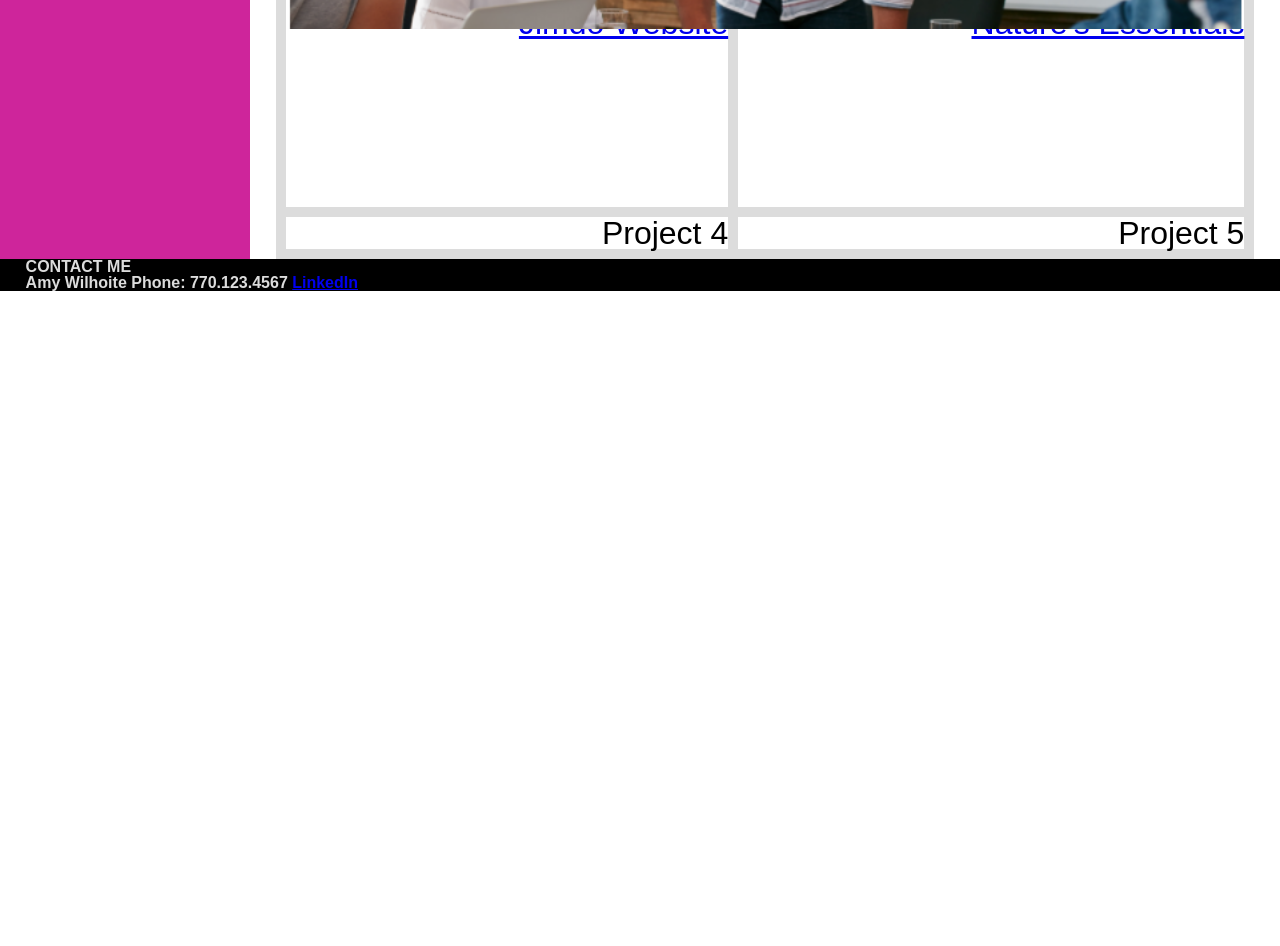
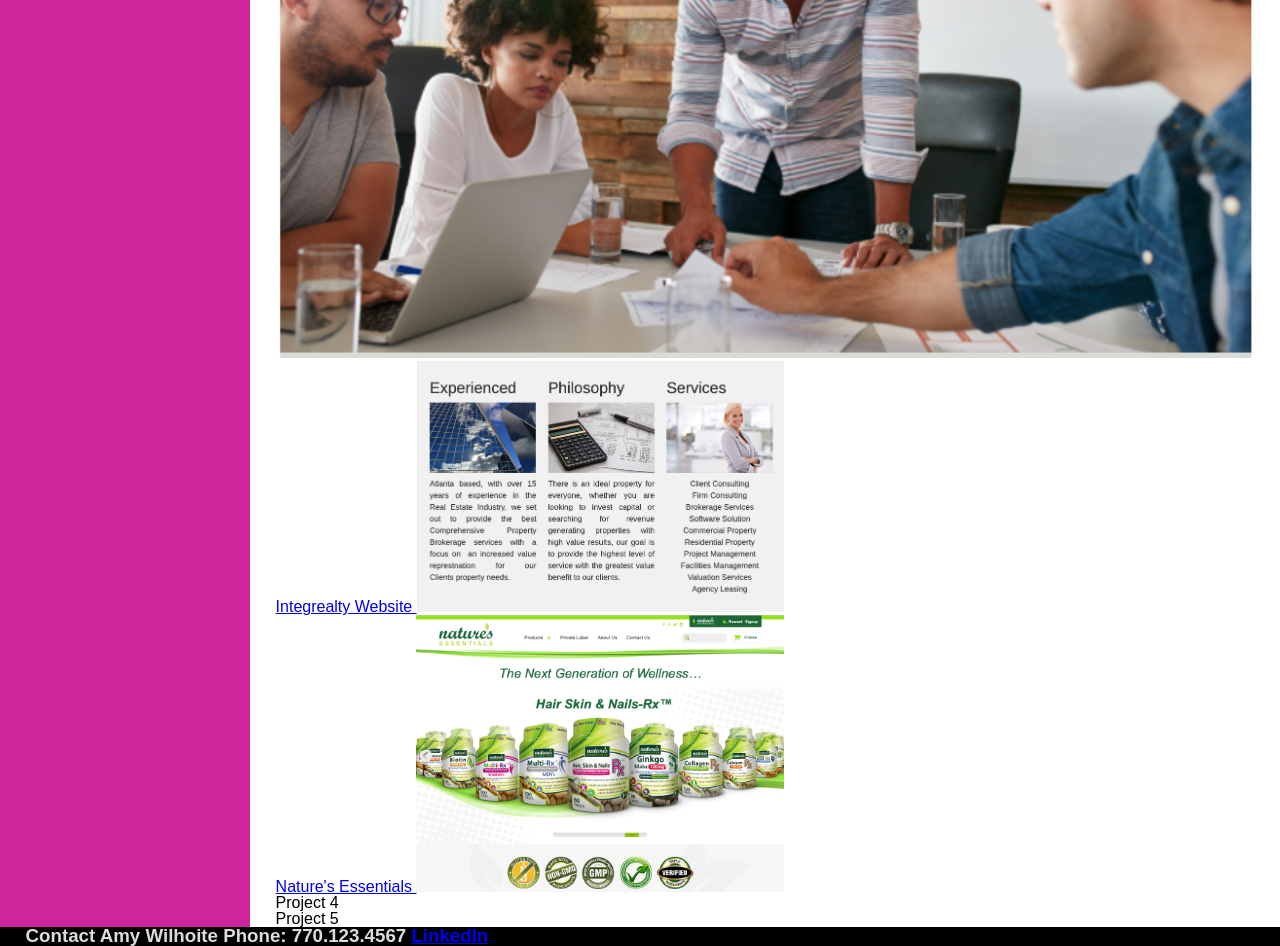
Before and after one commit to AmyWilhoite/homework2, a plain HTML site: page index.html in a window 1280 px wide. Shown: the part 773-1719 px from the top of the page. Before the commit the page ends 1064 px from the top, so only its background shows below. Drawn offline with Linux system fonts and the light colour scheme; files that its build step writes are made by us from their sources.

Commit message:
updated images reworking sizing

```diff
--- a/assets/reset.css
+++ b/assets/reset.css
@@ -1,5 +1,5 @@
 /* I believe I need a reset file for this homework
-this one is from class because I didnt have enough time to make one */
+this one is from class because I didnt have enough time to make one - I plan to update when i have more time*/
 /* Resets the box size of every element */
 * {
   margin: 0;
@@ -18,16 +18,6 @@ body {
   font-family: sans-serif;
 }
 
-h1, h2, h3, h4, h5, h6 {
-  font-size: 100%;
-}
-
-/* Matches the font of special elements to the rest of the page */
-input, select, option, optgroup, textarea, button,
-pre, code {
-  font-size: 100%;
-  font-family: inherit;
-}
 
 /* Removes default bullet points from lists */
 ol, ul {
--- a/index.html
+++ b/index.html
@@ -55,12 +55,14 @@
         <p>I'm a business professional who has over 20 years of experience in the private sector. I have business experience in many things but primarily business operations. I've worked with teams of developers on many different technology projects from a "client side" including CRMS, apps and websites. I hope to learn more about technology specifically development so that I can better serve businesses from an operational capacity. </p>
         <h2 id="work">Work</h2>
 <!-- this is my grid container which contains an image and link to my work -->
-        <div class="grid">
+        <class="grid">
           <div class="photo1" alt = "refractor project" ><a href="https://amywilhoite.github.io/homework1/">Horiseon Refractor Project</a><img src="./assets/horiseon-homework1.png"></div>
-          <div class="photo2" alt = "work history project"><a href="http://www.integrealtyco.com"> Jimdo Website </a></div>
-          <div class="Photo3" alt = "refractor project"><a href="https://nautures-essentials.com"> Nature's Essentials </a></div>
-          <div class="photo4" alt = "refractor project">Project 4</div>
-          <div class="photo5" alt = "refractor project">Project 5</div>
+          <div class="photo2" alt = "work website"><a href="http://www.integrealtyco.com"> Integrealty Website </a><img src="./assets/integrealty-miscwork.png"></div>
+          <div class="photo3" alt = "work website"><a href="https://nautures-essentials.com"> Nature's Essentials </a><img src="./assets/naturesessentials-misc.png"></div>
+          <div class="photo4" alt = "another">Project 4</div>
+          <div class="photo5" alt = "another">Project 5</div>
+        </div>
+        </main>
         </div>
     </section>
   </div>
@@ -69,7 +71,6 @@
 <!-- Future I would put this in the grid. This contains my contact info -->
 <footer class = "textpad alignright">
   <div class = "container alignleft">
-    <h2 id="contact">CONTACT ME</h2>
-    <h3 id="contact"> Amy Wilhoite Phone: 770.123.4567 <a href= "https://www.linkedin.com/in/amy-w-4834435/">LinkedIn</a></h3>
+    <h3 id="contact">Contact </a>Amy Wilhoite Phone: 770.123.4567 <a href= "https://www.linkedin.com/in/amy-w-4834435/">LinkedIn</a><a id="resume"></h3>
   </div>
 </footer>
--- a/style.css
+++ b/style.css
@@ -149,7 +149,13 @@ section {
 
 .photo2 > img {
   object-fit: cover;
-  width: 100%;
+  width: 50%;
+  max-height: 100%;
+}
+
+.photo3 > img {
+  object-fit: cover;
+  width: 50%;
   max-height: 100%;
 }
 
@@ -164,9 +170,22 @@ section {
   background-color:var(--light);
 }
 
+.photo3:hover {
+  background-color:var(--light);
+}
+
 .photo2 {
   flex-direction: row;
-  width: 100%;
+  width: 75%;
+  min-height: 200px;
+  border: 1px solid --light;
+  padding:var(--padding);
+  display:block;
+}
+
+.photo3 {
+  flex-direction: row;
+  width: 75%;
   min-height: 200px;
   border: 1px solid --light;
   padding:var(--padding);
```
Also changed, not shown: 1 other file.
